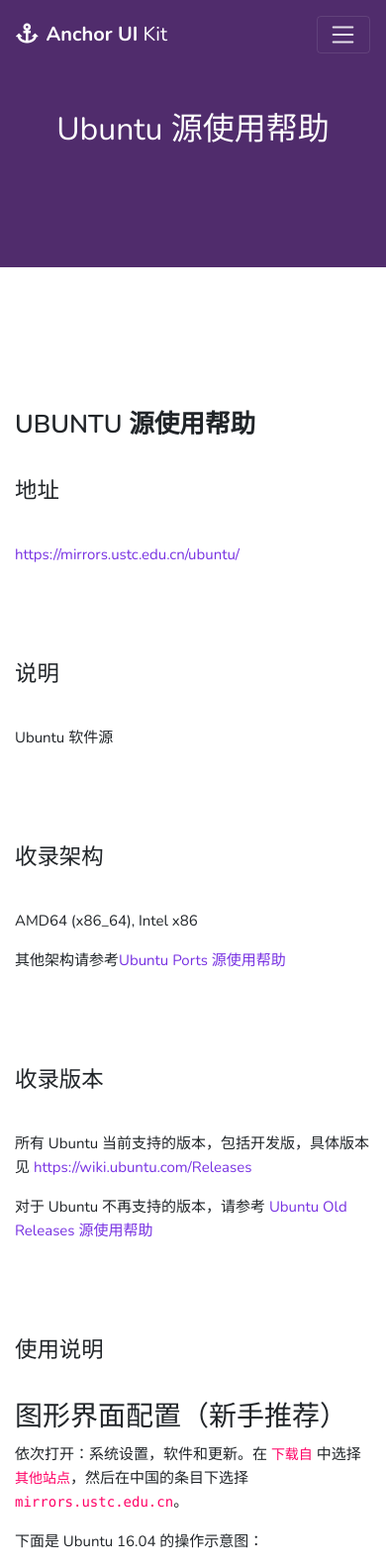
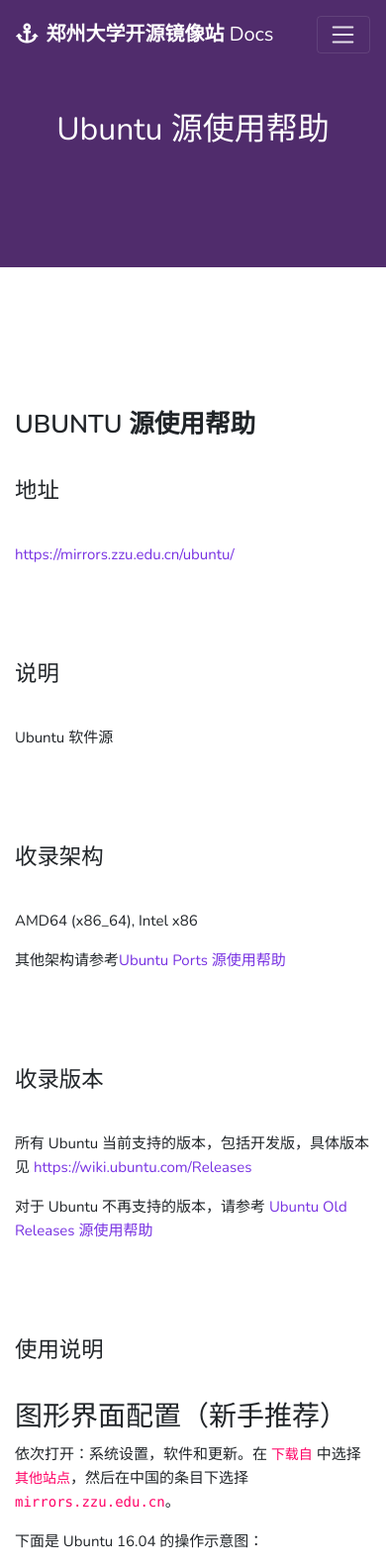
Before and after one commit to Cerber2ol8/ZzuOpenSourceMirror, a website: page docs/ubuntu-docs.html in a window 390 px wide. Shown: the top 1583 px of the page at 99% size. Drawn offline with nearby package versions, Linux system fonts and the light colour scheme; some packages are replaced by stand-ins of ours; a script that the page names is missing.

Commit message:
ubuntu doc update

```diff
--- a/docs/ubuntu-docs.html
+++ b/docs/ubuntu-docs.html
@@ -5,7 +5,7 @@
 <link rel="apple-touch-icon" sizes="76x76" href="../assets/img/favicon.ico">
 <link rel="icon" type="image/png" href="../assets/img/favicon.ico">
 <meta http-equiv="X-UA-Compatible" content="IE=edge,chrome=1"/>
-<title>Anchor Bootstrap 4.1.3 UI Kit by WowThemesNet</title>
+<title>郑州大学开源镜像站 Docs</title>
 <meta content='width=device-width, initial-scale=1.0, maximum-scale=1.0, user-scalable=0, shrink-to-fit=no' name='viewport'/>
 
 <!-- Google Font -->
@@ -34,7 +34,7 @@
 ------------------------------------------------------------------------>
 
 <nav id="toc" class="fixedsidebar d-none d-lg-block">
-    <h5 class="mt-4 mb-4 pt-1"><a class="text-dark" href="../index.html"><strong>Anchor UI KIT</strong> Docs</a></h5>
+    <h5 class="mt-4 mb-4 pt-1"><a class="text-dark" href="../index.html"><strong>郑州大学开源镜像站</strong> Docs</a></h5>
 </nav>
 
 <!----------------------------------------------------------------------
@@ -50,37 +50,27 @@
 ------------------------------------------------------------------------>
 <nav class="topnav navbar navbar-expand-lg navbar-dark bg-primary fixed-top">
 <div class="container">
-	<a class="navbar-brand d-lg-none" href="../index.html"><i class="fas fa-anchor mr-2"></i><strong>Anchor UI</strong> Kit</a>
+	<a class="navbar-brand d-lg-none" href="../index.html"><i class="fas fa-anchor mr-2"></i><strong>郑州大学开源镜像站</strong> Docs</a>
 	<button class="navbar-toggler collapsed" type="button" data-toggle="collapse" data-target="#navbarColor02" aria-controls="navbarColor02" aria-expanded="false" aria-label="Toggle navigation">
 	<span class="navbar-toggler-icon"></span>
 	</button>
 	<div class="navbar-collapse collapse" id="navbarColor02">
 		<ul class="navbar-nav mr-auto d-flex align-items-center">
 			<li class="nav-item">
-			<a class="nav-link" href="../index.html">Intro</a>
+			<a class="nav-link" href="../index.html">首页</a>
 			</li>
 			<li class="nav-item dropdown">
 			<a class="nav-link dropdown-toggle" href="#" id="navbarDropdown" role="button" data-toggle="dropdown" aria-haspopup="true" aria-expanded="false">
-			Examples </a>
+			更多文档 </a>
 			<div class="dropdown-menu" aria-labelledby="navbarDropdown">
-				<a class="dropdown-item" href="../landing.html">Home Landing</a>
-				<a class="dropdown-item" href="../login.html">User Login</a>
-				<a class="dropdown-item" href="../blog.html">Blog Index</a>
-				<a class="dropdown-item" href="../page.html">Sample Page</a>
+				<a class="dropdown-item" href="../landing.html">doc1</a>
+				<a class="dropdown-item" href="../login.html">doc2</a>
+				<a class="dropdown-item" href="../blog.html">doc3</a>
+				<a class="dropdown-item" href="../page.html">doc4</a>
 			</div>
-			</li>
-			<li class="nav-item">
-			<a class="nav-link" href="../docs.html">Docs</a>
-			</li>
+
 		</ul>
-		<ul class="navbar-nav ml-auto d-flex align-items-center">
-			<li class="nav-item">
-			<span class="nav-link" href="#">
-			<a class="btn btn-info btn-round shadow" href="#" data-toggle="modal" data-target="#modal_newsletter"><i class="fas fa-cloud-download-alt"></i> Download UI Kit <a href="https://github.com/wowthemesnet/Anchor-Bootstrap-UI-Kit/archive/master.zip" class="downloadzip" class="hidden"></a>
-			</a>
-			</span>
-			</li>
-		</ul>
+
 	</div>
 </div>
 </nav>
@@ -114,17 +104,17 @@
 Doc主体
 ------------------------------------------------------------------------>
 <h2>地址</h2>
-<p><a class="reference external" href="https://mirrors.ustc.edu.cn/ubuntu/">https://mirrors.ustc.edu.cn/ubuntu/</a></p>
+<p><a class="reference external" href="https://mirrors.zzu.edu.cn/ubuntu/">https://mirrors.zzu.edu.cn/ubuntu/</a></p>
 <h2>说明</h2>
 <p>Ubuntu 软件源</p>
 
 <h2>收录架构</h2>
 <p>AMD64 (x86_64), Intel x86</p>
-<p>其他架构请参考<a class="reference external" href="https://mirrors.ustc.edu.cn/help/ubuntu-ports.html">Ubuntu Ports 源使用帮助</a></p>
+<p>其他架构请参考<a class="reference external" href="https://mirrors.zzu.edu.cn/help/ubuntu-ports.html">Ubuntu Ports 源使用帮助</a></p>
 
 <h2>收录版本</h2>
 <p>所有 Ubuntu 当前支持的版本，包括开发版，具体版本见 <a class="reference external" href="https://wiki.ubuntu.com/Releases">https://wiki.ubuntu.com/Releases</a></p>
-<p>对于 Ubuntu 不再支持的版本，请参考 <a class="reference external" href="https://mirrors.ustc.edu.cn/help/ubuntu-old-releases.html">Ubuntu Old Releases 源使用帮助</a></p>
+<p>对于 Ubuntu 不再支持的版本，请参考 <a class="reference external" href="https://mirrors.zzu.edu.cn/help/ubuntu-old-releases.html">Ubuntu Old Releases 源使用帮助</a></p>
 
 <h2>使用说明</h2>
 
@@ -132,7 +122,7 @@
 <p>依次打开：系统设置，软件和更新。在 <code class="docutils literal notranslate">
 	<span class="pre">下载自</span></code> 中选择 <code class="docutils literal notranslate">
 	<span class="pre">其他站点</span></code>，然后在中国的条目下选择 <code class="docutils literal notranslate">
-	<span class="pre">mirrors.ustc.edu.cn</span></code>。
+	<span class="pre">mirrors.zzu.edu.cn</span></code>。
 </p>
 
 <p>下面是 Ubuntu 16.04 的操作示意图：</p>
@@ -145,11 +135,11 @@
 <p>操作前请做好相应备份</p>
 </div>
 <p>一般情况下，将 <code class="file docutils literal notranslate"><span class="pre">/etc/apt/sources.list</span></code> 文件中 Ubuntu 默认的源地址 <code class="docutils literal notranslate"><span class="pre">http://archive.ubuntu.com/</span></code>
-替换为 <code class="docutils literal notranslate"><span class="pre">http://mirrors.ustc.edu.cn/</span></code> 即可。</p>
+替换为 <code class="docutils literal notranslate"><span class="pre">http://mirrors.zzu.edu.cn/</span></code> 即可。</p>
 <p>可以使用如下命令：</p>
 
 <div class="code-toolbar"><pre class=" language-markup"><code class=" language-markup">
-sudo sed -i 's@//.*archive.ubuntu.com@//mirrors.ustc.edu.cn@g'
+sudo sed -i 's@//.*archive.ubuntu.com@//mirrors.zzu.edu.cn@g'
 /etc/apt/sources.list
 </code></pre><div class="toolbar"><div class="toolbar-item"><a>Copy</a></div></div></div>
 </div>
@@ -158,8 +148,8 @@
 <h4 class="admonition-title">小技巧</h4>
 <p>因镜像站同步有延迟，可能会导致生产环境系统不能及时检查、安装上最新的安全更新，不建议替换 security 源。
 如果有官方源下载速度不理想等问题，想通过镜像站下载安全更新，
-可以将 security 源地址从 <code class="docutils literal notranslate"><span class="pre">http://security.ubuntu.com/</span></code> 替换为 <code class="docutils literal notranslate"><span class="pre">https://mirrors.ustc.edu.cn/</span></code>，即
-<code class="docutils literal notranslate"><span class="pre">sudo</span> <span class="pre">sed</span> <span class="pre">-i</span> <span class="pre">'s/security.ubuntu.com/mirrors.ustc.edu.cn/g'</span> <span class="pre">/etc/apt/sources.list</span></code>。</p>
+可以将 security 源地址从 <code class="docutils literal notranslate"><span class="pre">http://security.ubuntu.com/</span></code> 替换为 <code class="docutils literal notranslate"><span class="pre">https://mirrors.zzu.edu.cn/</span></code>，即
+<code class="docutils literal notranslate"><span class="pre">sudo</span> <span class="pre">sed</span> <span class="pre">-i</span> <span class="pre">'s/security.ubuntu.com/mirrors.zzu.edu.cn/g'</span> <span class="pre">/etc/apt/sources.list</span></code>。</p>
 </div>
 
 <div class="alert alert-info", role="alert">
@@ -172,21 +162,21 @@
 <div class="code-toolbar">
 <pre class=" language-markup"><code class=" language-markup"><span class="token comment"></span>
 # 默认注释了源码仓库，如有需要可自行取消注释
-deb https://mirrors.ustc.edu.cn/ubuntu/ jammy main restricted universe multiverse
-# deb-src https://mirrors.ustc.edu.cn/ubuntu/ jammy main restricted universe multiverse
+deb https://mirrors.zzu.edu.cn/ jammy main restricted universe multiverse
+# deb-src https://mirrors.zzu.edu.cn/ubuntu/ jammy main restricted universe multiverse
 
-deb https://mirrors.ustc.edu.cn/ubuntu/ jammy-security main restricted universe multiverse
-# deb-src https://mirrors.ustc.edu.cn/ubuntu/ jammy-security main restricted universe multiverse
+deb https://mirrors.zzu.edu.cn/ubuntu/ jammy-security main restricted universe multiverse
+# deb-src https://mirrors.zzu.edu.cn/ubuntu/ jammy-security main restricted universe multiverse
 
-deb https://mirrors.ustc.edu.cn/ubuntu/ jammy-updates main restricted universe multiverse
-# deb-src https://mirrors.ustc.edu.cn/ubuntu/ jammy-updates main restricted universe multiverse
+deb https://mirrors.zzu.edu.cn/ubuntu/ jammy-updates main restricted universe multiverse
+# deb-src https://mirrors.zzu.edu.cn/ubuntu/ jammy-updates main restricted universe multiverse
 
-deb https://mirrors.ustc.edu.cn/ubuntu/ jammy-backports main restricted universe multiverse
-# deb-src https://mirrors.ustc.edu.cn/ubuntu/ jammy-backports main restricted universe multiverse
+deb https://mirrors.zzu.edu.cn/ubuntu/ jammy-backports main restricted universe multiverse
+# deb-src https://mirrors.zzu.edu.cn/ubuntu/ jammy-backports main restricted universe multiverse
 
 # 预发布软件源，不建议启用
-# deb https://mirrors.ustc.edu.cn/ubuntu/ jammy-proposed main restricted universe multiverse
-# deb-src https://mirrors.ustc.edu.cn/ubuntu/ jammy-proposed main restricted universe multiverse
+# deb https://mirrors.zzu.edu.cn/ubuntu/ jammy-proposed main restricted universe multiverse
+# deb-src https://mirrors.zzu.edu.cn/ubuntu/ jammy-proposed main restricted universe multiverse
 
 </code>
 </pre><div class="toolbar"><div class="toolbar-item"><a>Copy</a></div></div></div>
@@ -239,7 +229,7 @@
 		<div class="col-md-12">
 			<span class="d-block mt-3 text-muted">©
 			<script>document.write(new Date().getFullYear())</script>
-			 郑州大学开源镜像站 <a target="_blank" href="https://mirror.zzu.com">mirror.zzu.com</a>. <br/></span>
+			 郑州大学开源镜像站 <a target="_blank" href="https://mirrors.zzu.edu.cn">mirrors.zzu.edu.cn</a>. <br/></span>
 		</div>
 	</div>
 </div>
```
